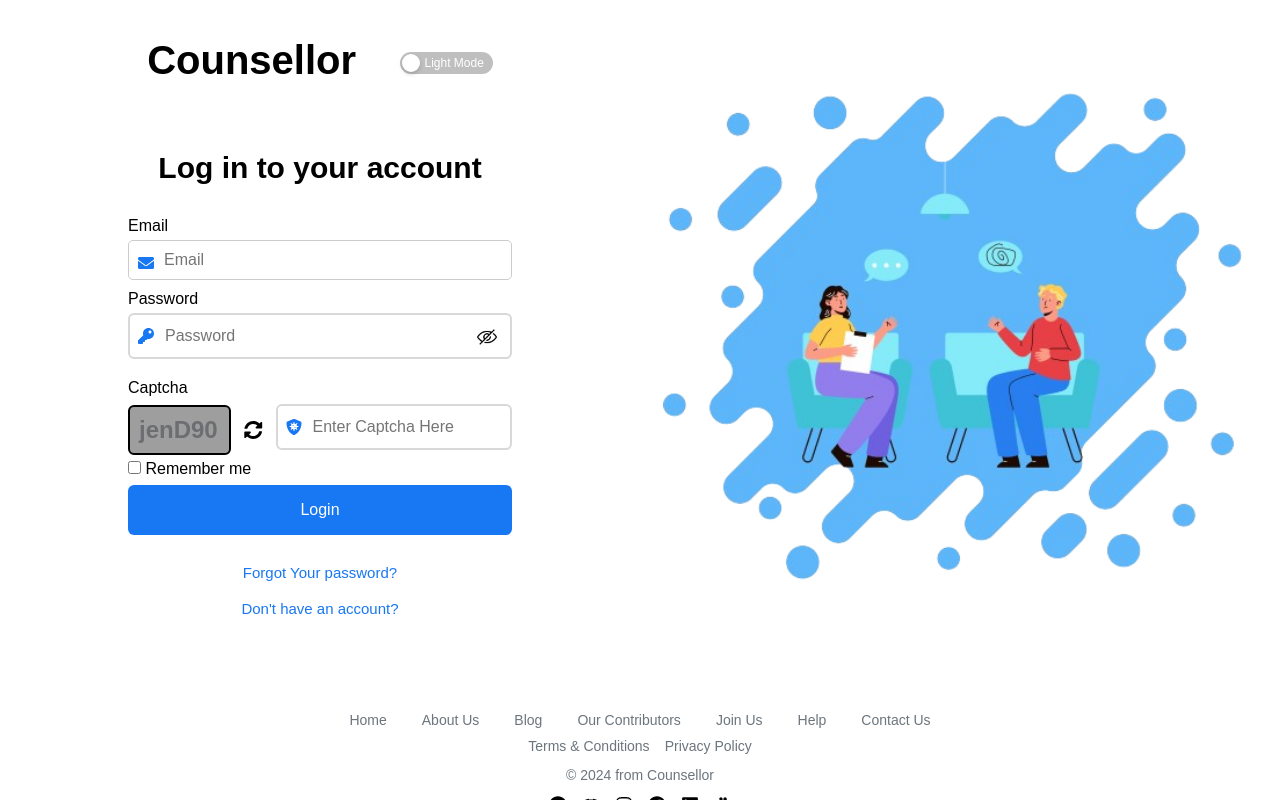
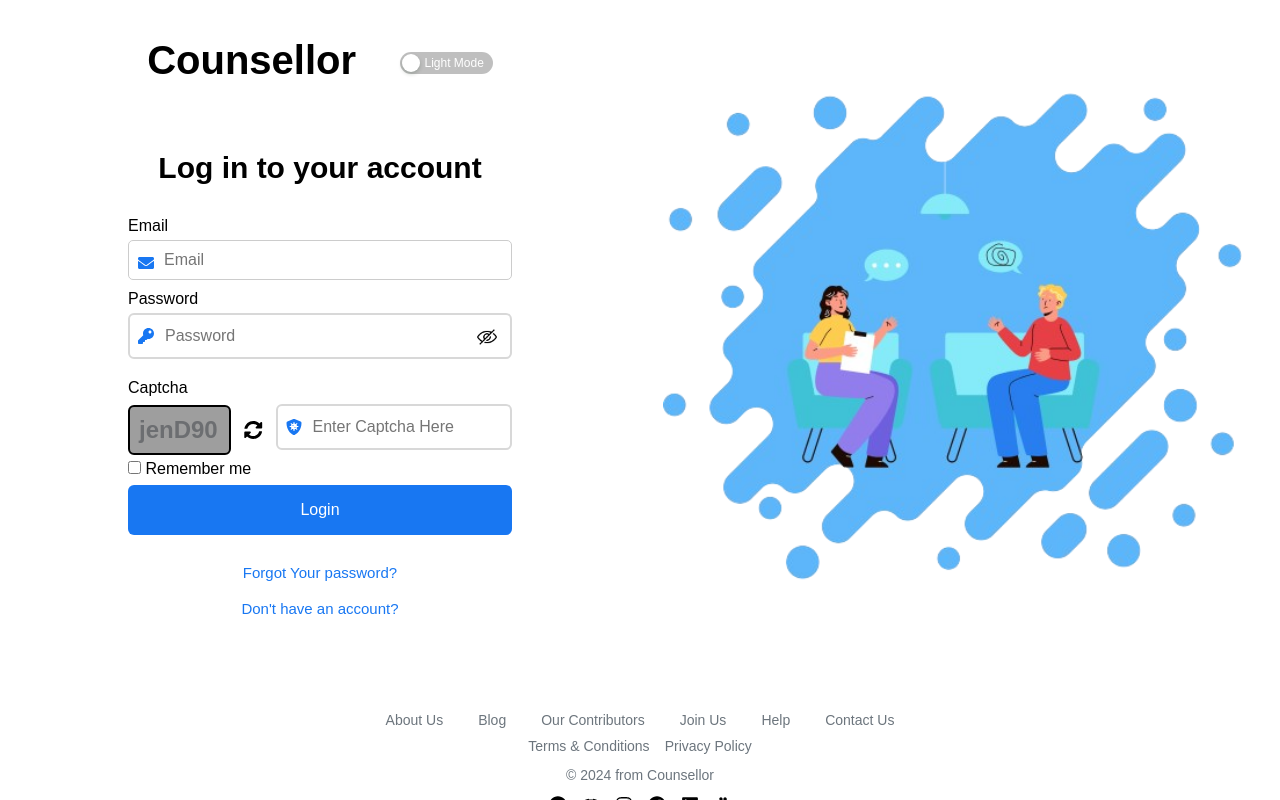
Before and after one commit to Counselllor/Counsellor-Web, a React (Vite) app: page / in a window 1280 px wide. Built offline with nearby package versions, Linux system fonts and the light colour scheme; no server answers; grey boxes are pictures that could not be loaded; a web font is replaced by a local one.

Commit message:
Update Footer.jsx

```diff
--- a/src/components/Footer/Footer.jsx
+++ b/src/components/Footer/Footer.jsx
@@ -8,7 +8,6 @@ const Footer = () => {
       <div className="container">
         <div className="link-container">
           <ul className="link">
-            <li><a href="/">Home</a></li>
             <li><a href="./About">About Us</a></li>
             <li><a href="./blogs">Blog</a></li>
             <li><a href="./contribute">Our Contributors</a></li>
```
